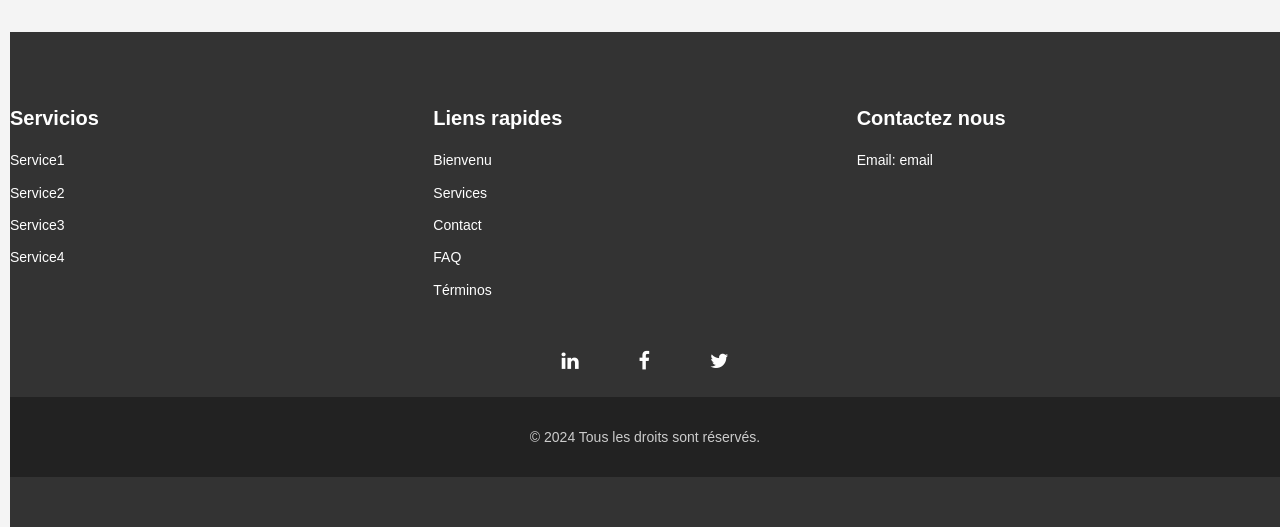
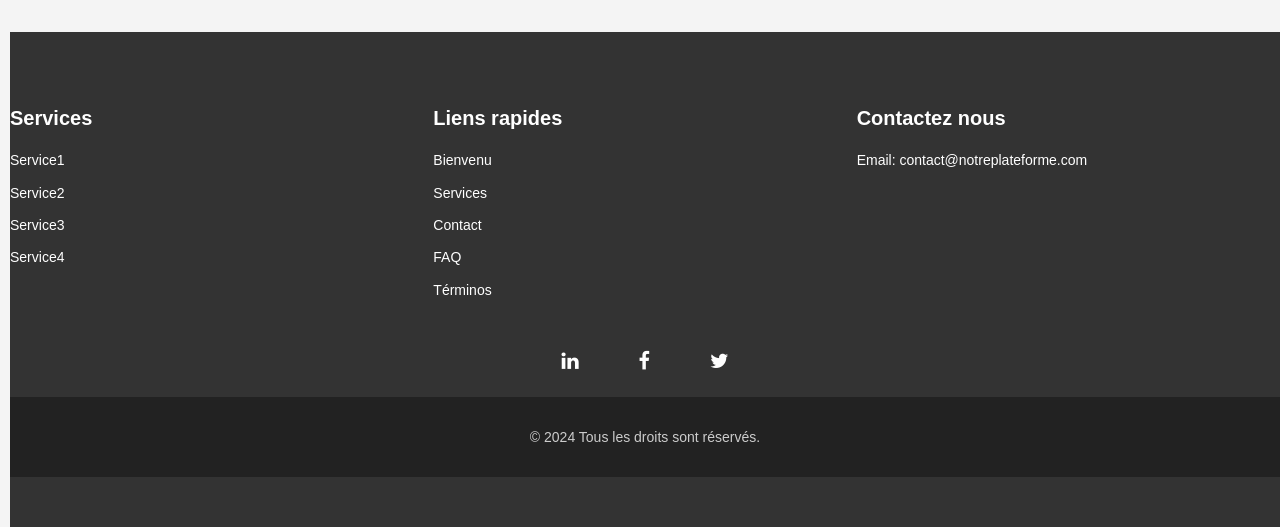
Before and after one commit to Yayra1er/AskdemoApp, a Django app: page /apropos/ in a window 1280 px wide. Shown: the part 2496-3023 px from the top of the page. Run offline with Django 4.2, Linux system fonts and the light colour scheme.

Commit message:
Change from file base

```diff
--- a/DemoApp/templates/base.html
+++ b/DemoApp/templates/base.html
@@ -225,7 +225,7 @@
 <footer class="site-footer">
     <div class="footer-container">
         <div class="footer-column">
-            <h3>Servicios</h3>
+            <h3>Services</h3>
             <ul>
                 <li>Service1</li>
                 <li>Service2</li>
@@ -236,16 +236,16 @@
         <div class="footer-column">
             <h3>Liens rapides</h3>
             <ul>
-                <li><a href="">Bienvenu</a></li>
-                <li><a href="">Services</a></li>
-                <li><a href="">Contact</a></li>
-                <li><a href="">FAQ</a></li>
+                <li><a href="{% url 'home' %}">Bienvenu</a></li>
+                <li><a href="#">Services</a></li>
+                <li><a href="{% url 'contact' %}">Contact</a></li>
+                <li><a href="#">FAQ</a></li>
                 <li class="hideOnMobile"><a href="">Términos</a></li>
             </ul>
         </div>
         <div class="footer-column">
             <h3>Contactez nous</h3>
-            <p>Email: email<br></p>
+            <p>Email: contact@notreplateforme.com<br></p>
         </div>
     </div>
     <div class="social-icons">
```
